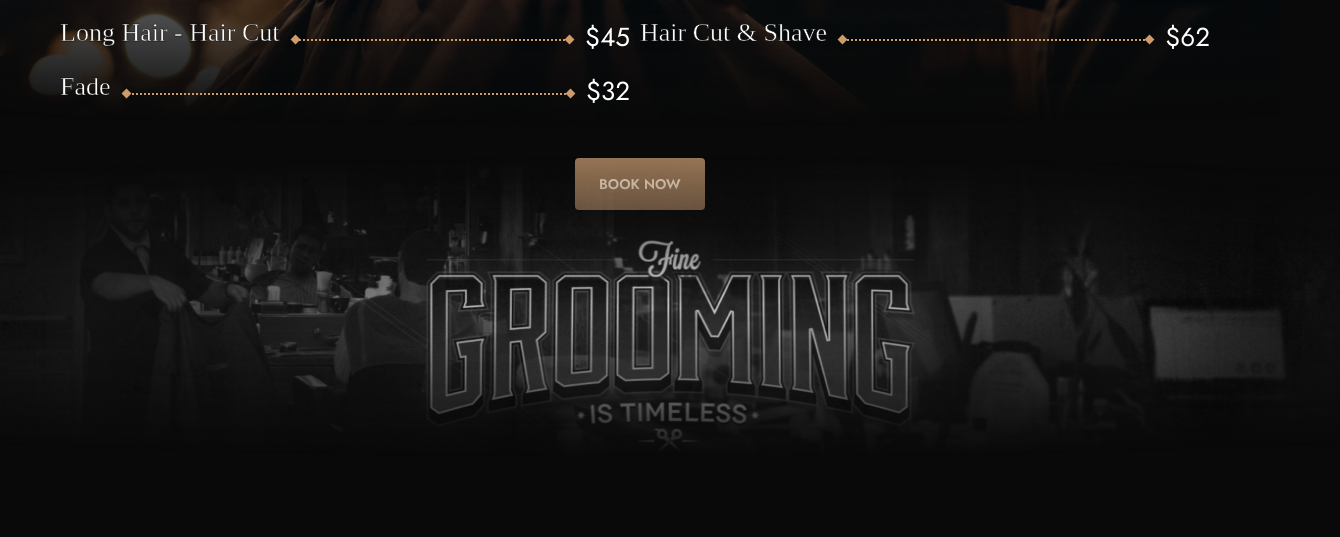
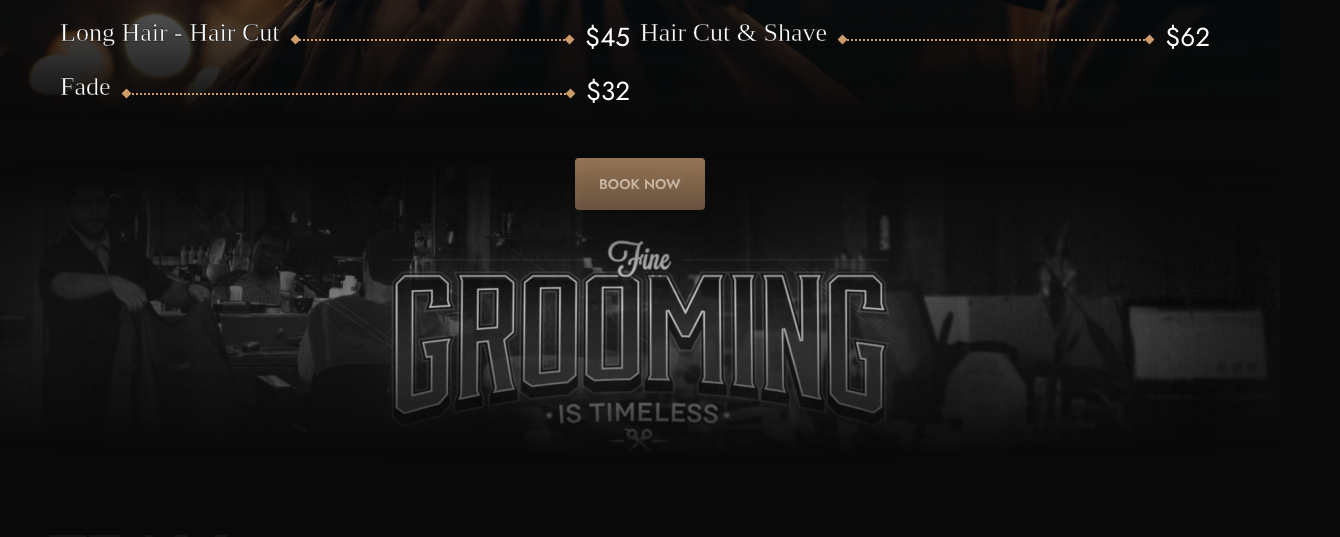
Before and after one commit to raafaelgomees10/blessBarbershop-lp, a Next.js app: page / in a window 1280 px wide. Shown: the part 2380-2917 px from the top of the page, 1340 px wide, since content can reach past the window. Built offline with nearby package versions, Linux system fonts and the light colour scheme; a web font is replaced by a local one.

Commit message:
fix grooming component

```diff
--- /dev/null
+++ b/src/components/grooming/index.js
@@ -0,0 +1,37 @@
+import Image from 'next/image';
+import React from 'react';
+import styled from 'styled-components';
+
+const Grooming = () => {
+    return (
+        <Container>
+            <ImageWrapper>
+                <StyledImage
+                    src="/images/grooming.png"
+                    alt="haircuting photos"
+                    layout="fill"
+                />
+            </ImageWrapper>
+        </Container>
+    );
+};
+
+export default Grooming;
+
+const Container = styled.div`
+    width: 100%;
+`;
+
+const ImageWrapper = styled.div`
+    position: relative;
+    width: 100%;
+    height: 360px;
+
+    @media (min-width: 1919px) {
+        height: 460px;
+    }
+`;
+
+const StyledImage = styled(Image)`
+    object-fit: cover;
+`;
--- a/src/pages/index.js
+++ b/src/pages/index.js
@@ -8,6 +8,7 @@ import Image from 'next/image';
 import Team from '@/components/team';
 import Testimonials from '@/components/testimonials';
 import Footer from '@/components/footer';
+import Grooming from '@/components/grooming';
 
 export default function Home() {
     return (
@@ -23,12 +24,7 @@ export default function Home() {
                 <About />
                 <BookNow />
                 <Services />
-                <Image
-                    width={1340}
-                    height={360}
-                    src="/images/grooming.png"
-                    alt="haircuting photos"
-                />
+                <Grooming />
                 <Team />
                 <Testimonials />
                 <Footer />
```
